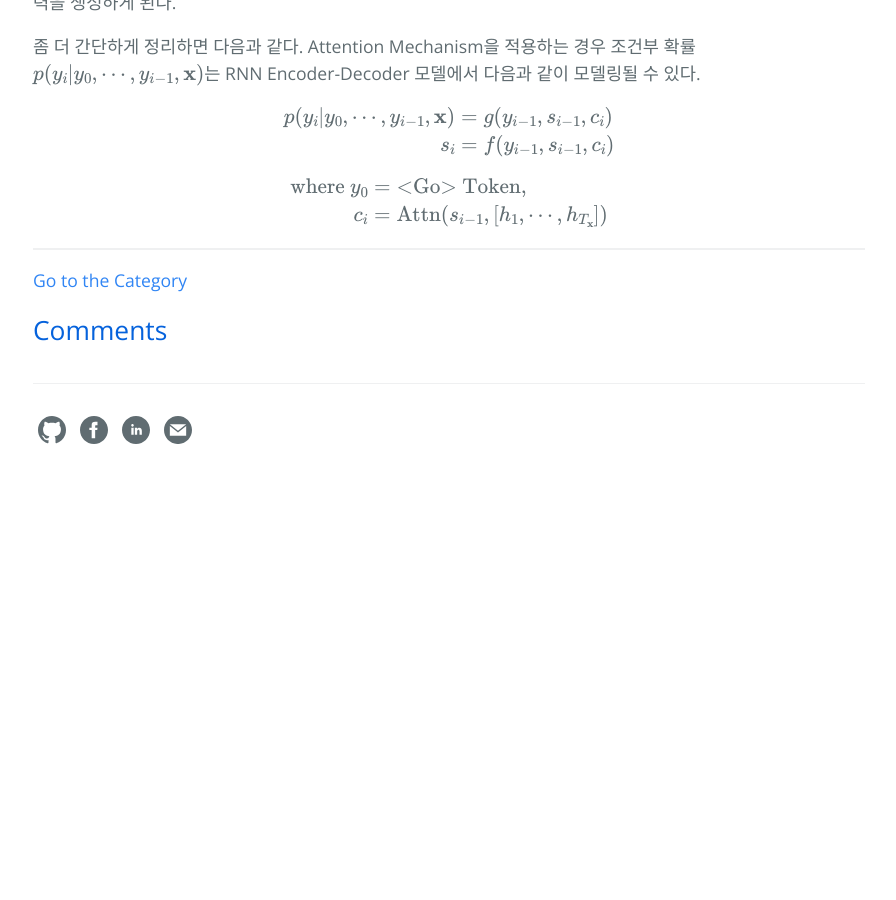
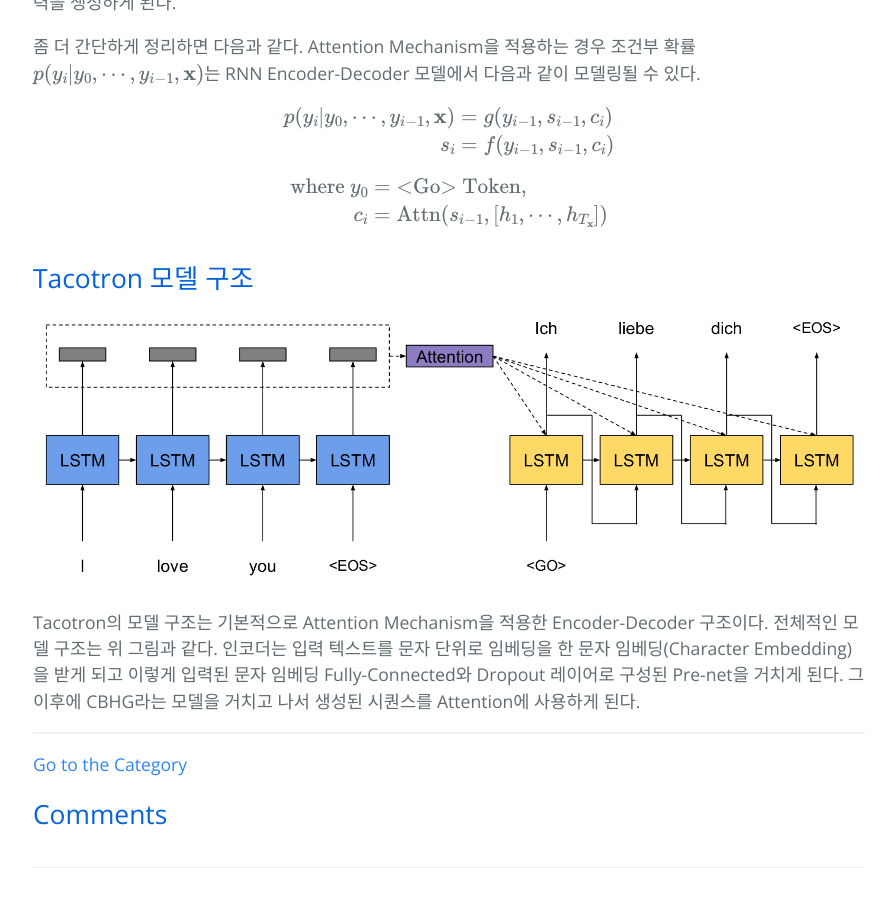
Before and after one commit to hcnoh/hcnoh.github.io, a Jekyll site: the page built from _posts/2018-12-11-tacotron.md, in a window 1280 px wide and 900 px high, scrolled down 3542 px. Shown: the whole window, without its empty margins (191-1087 px from the left). Built offline with Jekyll 4.4.1, drawn with Linux system fonts in a browser that asks for light colours; formulas are drawn with MathJax 3; comment, search, counter and statistics services are not loaded; before the commit the page ends 4040 px from its top, so only the background shows below that.

Commit message:
Update 2018-12-11-tacotron.md

```diff
--- a/_posts/2018-12-11-tacotron.md
+++ b/_posts/2018-12-11-tacotron.md
@@ -95,3 +95,8 @@ $$
 c_i & = \text{Attn}(s_{i-1}, [h_1, \cdots, h_{T_{\mathbf{x}}}])
 \end{align*}
 $$
+
+## Tacotron 모델 구조
+![](/assets/img/2018-12-11-tacotron/03.png)
+
+Tacotron의 모델 구조는 기본적으로 Attention Mechanism을 적용한 Encoder-Decoder 구조이다. 전체적인 모델 구조는 위 그림과 같다. 인코더는 입력 텍스트를 문자 단위로 임베딩을 한 문자 임베딩(Character Embedding)을 받게 되고 이렇게 입력된 문자 임베딩 Fully-Connected와 Dropout 레이어로 구성된 Pre-net을 거치게 된다. 그 이후에 CBHG라는 모델을 거치고 나서 생성된 시퀀스를 Attention에 사용하게 된다.
```
